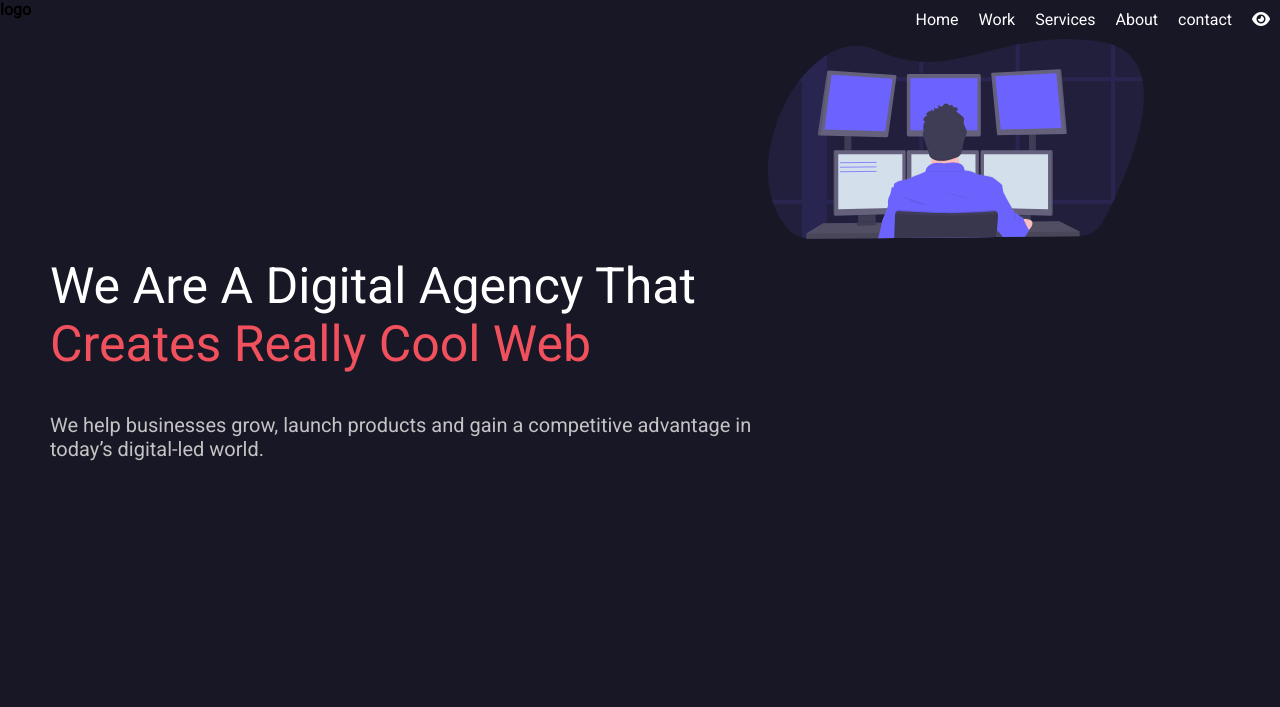
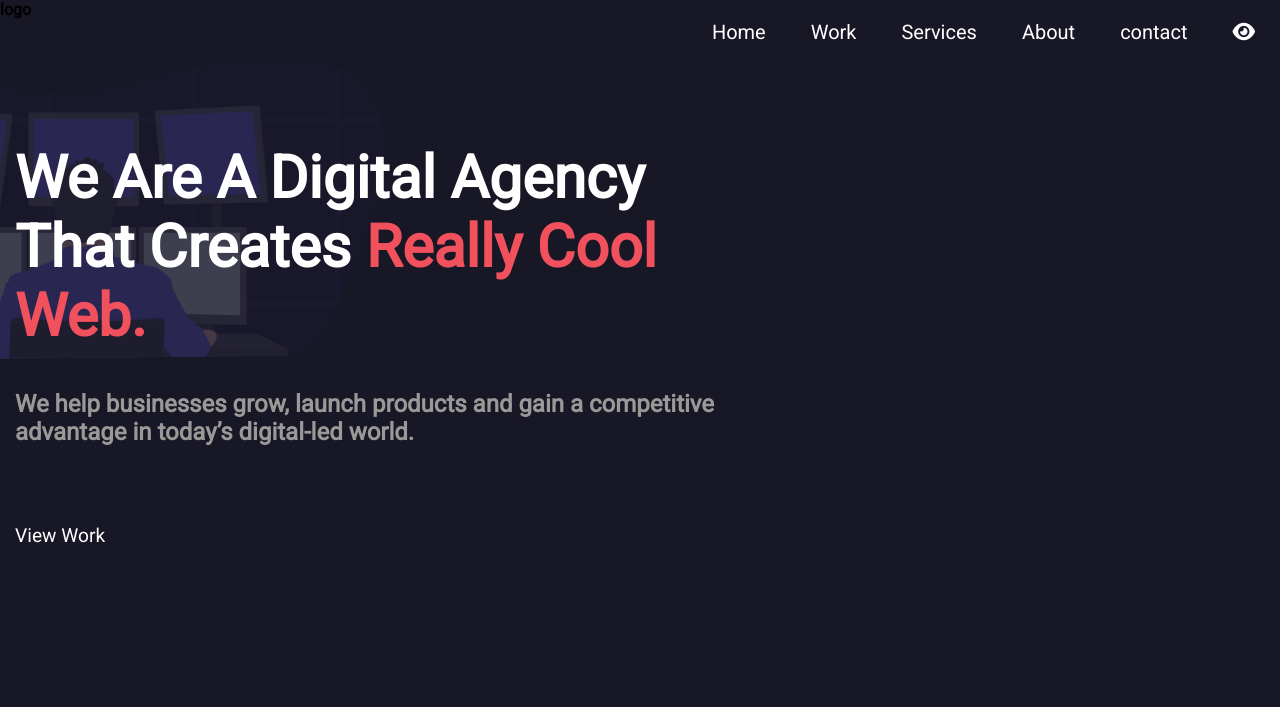
Before and after one commit to anshgo01yal/agency, a plain HTML site: page index.html in a window 1280 px wide. Drawn offline with Linux system fonts and the light colour scheme.

Commit message:
background setup
background setup for home page.
next step is getting images dynamically

```diff
--- a/index.html
+++ b/index.html
@@ -31,7 +31,8 @@
 <div id="showcase">
     <div id="showcontainer">
         <div id="data">
-            <p class="para1">We Are A Digital Agency That<span> Creates Really Cool Web</span></p>
+            <p class="para1">We Are A Digital Agency That Creates<span>  Really Cool Web.</span></p>
+            <img class= "programming" src="./svg/undraw_programming_2svr.svg" alt="cool">
             <p class="para2">
 We help businesses grow, launch products and gain a competitive advantage in today’s digital-led world.
 
@@ -39,10 +40,15 @@ We help businesses grow, launch products and gain a competitive advantage in tod
             </p>
         </div>
         <div id="programmingsvg">
-            <img src="./svg/undraw_programming_2svr.svg" alt="programming">
+            <!-- need to insert really cool and if possible in motion  -->
         </div>
+        <div id="link">
+            <a href="#">View Work</a>
+            </div>
     </div>
+
 </div>
+
 
 </body>
 </html>
--- a/style.css
+++ b/style.css
@@ -26,17 +26,23 @@ body{
 
 #navcontainer .list{
     display: flex;
+    font-size: 20px;
 
 }
 
 #navcontainer .list li{
-    padding: 10px;
+    padding: 20px;
+    padding-right: 25px;
     list-style: none;
 }
 
 #navcontainer .list li a{
     text-decoration: none;
     color: #fff;
+}
+#showcase{
+    max-width: 1250px;
+    margin: auto;
 }
 
 #showcase #showcontainer{
@@ -46,17 +52,14 @@ body{
 }
 
 #showcase #showcontainer #data{
+    font-weight: bolder;
     color: #fff;
-    font-size: 50px;
+    font-size: 59px;
     font-family: 'roboto';
     display: flex;
     flex-direction: column;
     justify-content: center;
-    max-width: 960px;
-   padding-left: 50px;
-
-
-}
+ }
 
 #showcase #showcontainer #data span{
     color: #f1515c ;
@@ -67,7 +70,35 @@ body{
 }
 
 #showcase #showcontainer #data .para2 {
-    color : #c4c4c4;
-    font-size: 20px;
+    color : #9b9898;
+    font-size: 24px;
     padding-top: 40px;
+
 }
+
+#showcase #showcontainer #data .programming{
+
+    height: 300px;
+    opacity: 0.2;
+    position: absolute;
+    left: -180px;
+    top: 60px;
+    z-index: -1;
+}
+
+
+#showcase #showcontainer #link a{
+    text-decoration: none;
+    color: #fff;
+    font-size: larger;
+
+
+}
+
+#showcase #showcontainer #link a:hover{
+    color: #c4c4c4;
+    transition-property: all;
+    transition-duration: 0.5s;
+
+
+}
```
Also changed, not shown: UI.js (added), svg/undraw_hacker_mind_6y85 (1).svg (added), svg/undraw_static_website_0107.svg (added).
